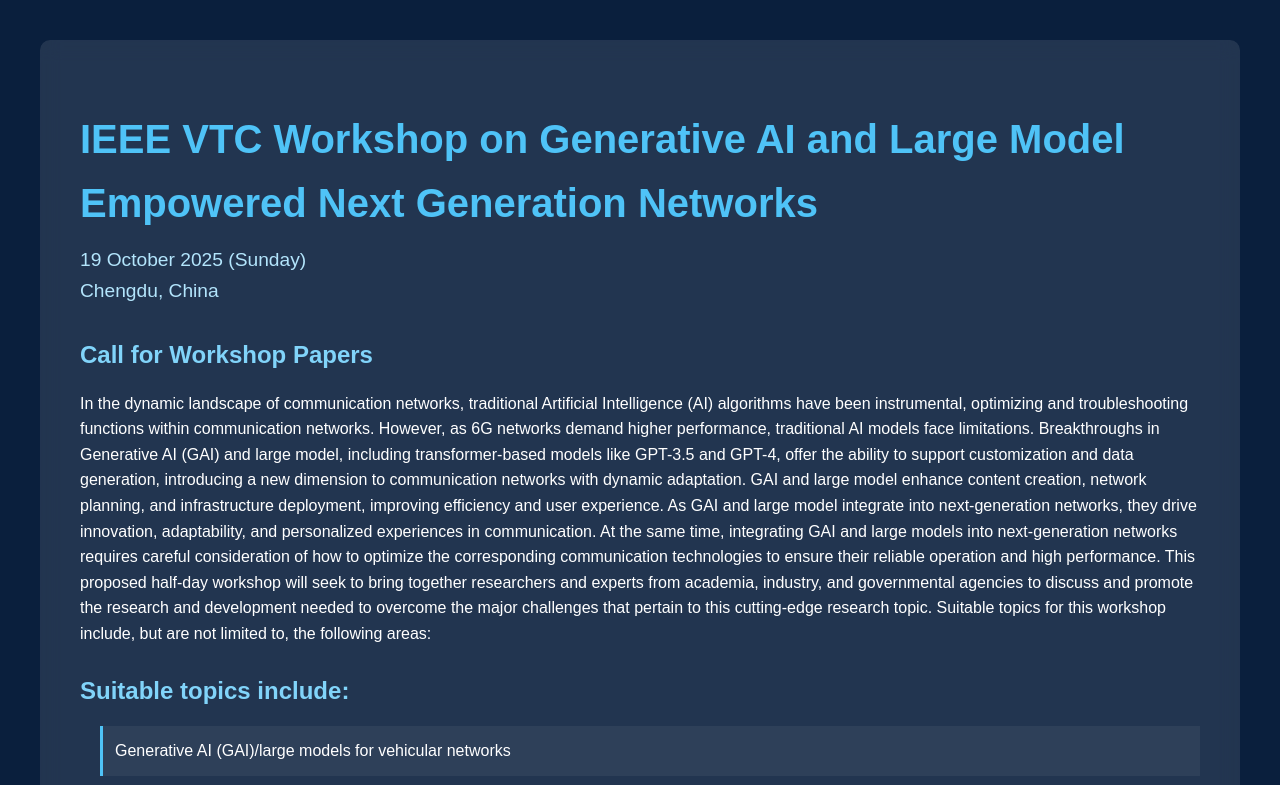
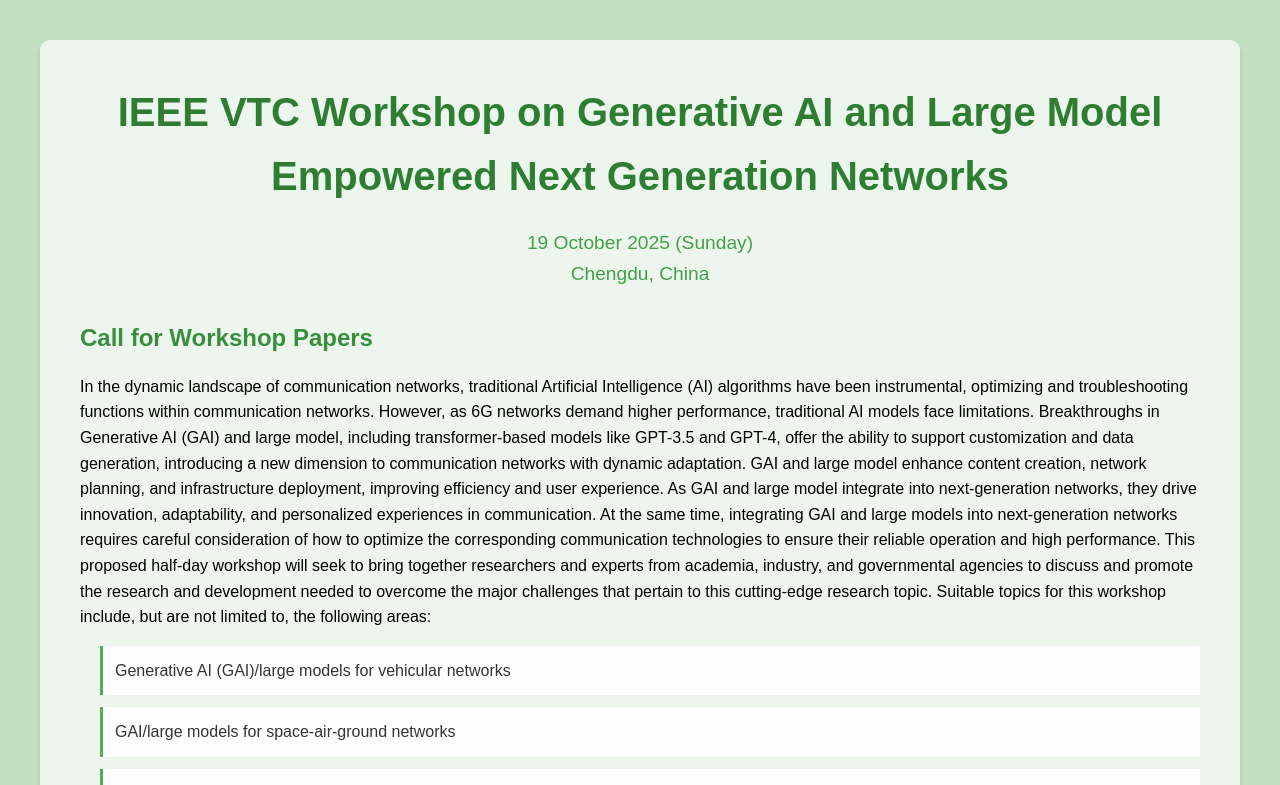
Before and after one commit to fengbiqian/VTC-2025fall-GAI-and-LLM, a plain HTML site: page index.html in a window 1280 px wide. Shown: the top 785 px of the page. Drawn offline with Linux system fonts and the light colour scheme.

Commit message:
Update index.html

```diff
--- a/index.html
+++ b/index.html
@@ -10,27 +10,30 @@
             line-height: 1.6;
             margin: 0;
             padding: 40px;
-            background: #0A1F3D; /* 深蓝背景 */
-            color: #FFFFFF;
+            background: #C1E1C1; /* 浅薄荷绿背景 */
+            color: #000000;      /* 黑色文字 */
         }
 
         .container {
             max-width: 1200px;
             margin: 0 auto;
-            background: rgba(255, 255, 255, 0.1);
+            background: rgba(255, 255, 255, 0.7); /* 更透明的白色 */
             padding: 40px;
             border-radius: 10px;
             backdrop-filter: blur(10px);
+            box-shadow: 0 4px 6px rgba(0, 0, 0, 0.1); /* 添加轻微阴影增强层次 */
         }
 
         h1 {
-            color: #4FC3F7; /* 科技蓝 */
+            color: #2E7D32; /* 深绿色标题 */
             font-size: 2.5em;
-            margin-bottom: 10px;
+            margin: 0 auto 20px;
+            text-align: center;
+            width: 100%;
         }
 
         h2 {
-            color: #81D4FA;
+            color: #388E3C; /* 中绿色副标题 */
             margin: 25px 0 15px;
         }
 
@@ -42,19 +45,21 @@
         li {
             margin: 12px 0;
             padding: 12px;
-            background: rgba(255, 255, 255, 0.05);
-            border-left: 3px solid #4FC3F7;
+            background: rgba(255, 255, 255, 0.9); /* 白色背景 */
+            border-left: 3px solid #4CAF50; /* 亮绿色边框 */
             transition: 0.3s;
+            color: #333333; /* 深灰色文字 */
         }
 
         li:hover {
-            background: rgba(79, 195, 247, 0.1);
+            background: rgba(76, 175, 80, 0.1); /* 浅绿色悬停效果 */
         }
 
         .date-location {
             font-size: 1.2em;
-            color: #B3E5FC;
+            color: #43A047; /* 中绿色日期 */
             margin-bottom: 30px;
+            text-align: center;
         }
 
         @media (max-width: 768px) {
@@ -64,12 +69,16 @@
             .container {
                 padding: 20px;
             }
+            h1 {
+                font-size: 2em;
+            }
         }
     </style>
 </head>
 <body>
     <div class="container">
         <h1>IEEE VTC Workshop on Generative AI and Large Model Empowered Next Generation Networks</h1>
+
         <div class="date-location">
             19 October 2025 (Sunday)<br>
             Chengdu, China
@@ -77,8 +86,6 @@
 
         <h2>Call for Workshop Papers</h2>
         <p>In the dynamic landscape of communication networks, traditional Artificial Intelligence (AI) algorithms have been instrumental, optimizing and troubleshooting functions within communication networks. However, as 6G networks demand higher performance, traditional AI models face limitations. Breakthroughs in Generative AI (GAI) and large model, including transformer-based models like GPT-3.5 and GPT-4, offer the ability to support customization and data generation, introducing a new dimension to communication networks with dynamic adaptation. GAI and large model enhance content creation, network planning, and infrastructure deployment, improving efficiency and user experience. As GAI and large model integrate into next-generation networks, they drive innovation, adaptability, and personalized experiences in communication. At the same time, integrating GAI and large models into next-generation networks requires careful consideration of how to optimize the corresponding communication technologies to ensure their reliable operation and high performance. This proposed half-day workshop will seek to bring together researchers and experts from academia, industry, and governmental agencies to discuss and promote the research and development needed to overcome the major challenges that pertain to this cutting-edge research topic. Suitable topics for this workshop include, but are not limited to, the following areas:</p>
-
-        <h2>Suitable topics include:</h2>
         <ul>
             <li>Generative AI (GAI)/large models for vehicular networks</li>
             <li>GAI/large models for space-air-ground networks</li>
```
